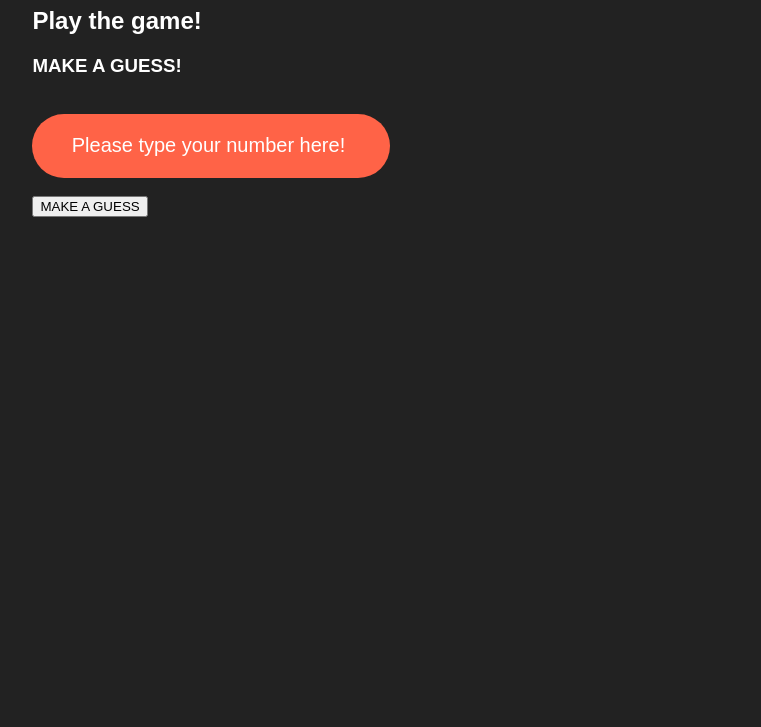
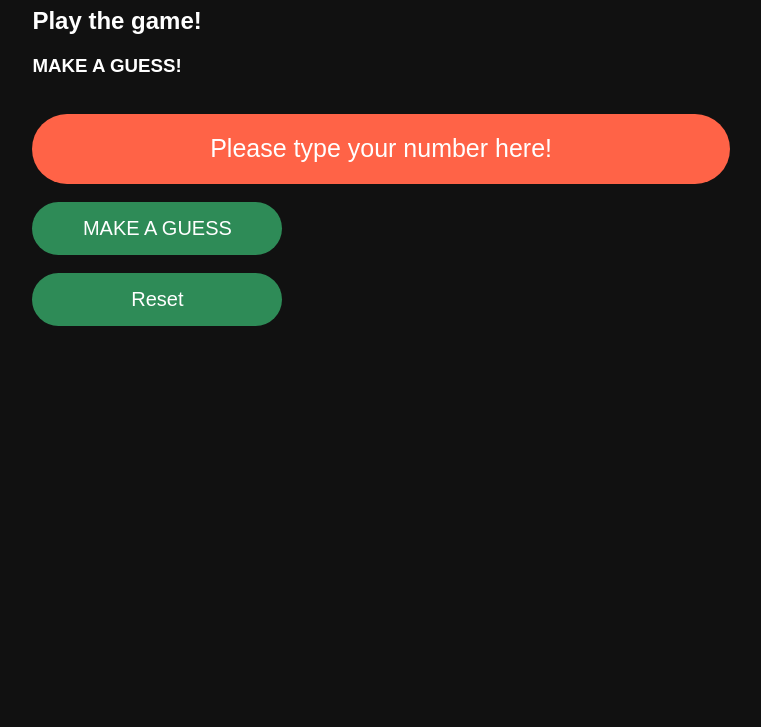
Before and after one commit to Madeline-Carr/number-game, a plain HTML site: page index.html in a window 1280 px wide. Shown: the part 73-800 px from the top of the page, without its empty margins (102-863 px from the left). Drawn offline with Linux system fonts and the light colour scheme.

Commit message:
The game will restart
The game will now restart when someone wins or when the restart button is clicked. Also there is a bit more added to the CSS.

```diff
--- a/index.html
+++ b/index.html
@@ -12,13 +12,15 @@
     <h1>Guess the Number!</h1>
     <h2>Play the game!</h2>
 
-    <h3 class="response">MAKE A GUESS!</h3>
+    <h3 class="dave">MAKE A GUESS!</h3>
       <br>
-      <input type="text" id="guess" name= "guess" placeholder="Please type your number here! ">
+      <input type="text" id="guess" name= "guess" placeholder="Please type your number here!" autocomplete="off" >
       <br>
       <br>
       <button onclick="makeVar()">MAKE A GUESS</button>
-    </form>
+      <br>
+      <br>
+      <button onclick="startAgain()">Reset</button>
 
   </div>
 <script src="script.js" charset="utf-8"></script>
--- a/script.js
+++ b/script.js
@@ -8,14 +8,30 @@ function makeVar(){
   var response = document.getElementById("guess").value;
   //Console logs response
   console.log(response);
-
+  // Read the Value and console log a response.
     if (response < randomNumber) {
       console.log("It is higher than that!!!");
     } else if (response > randomNumber) {
       console.log("It is lower than that!!!");
     } else if (response == randomNumber) {
       console.log("YOU WIN!!!");
+      startAgain();
     }else {
       console.log("Please enter a number!!!");
     }
 };
+
+function startAgain() {
+  randomNumber = Math.floor(Math.random()*10)+1;
+  console.log(randomNumber);
+}
+
+//Add enviroment backgrounds.
+//Pick level difficulty.
+//Change responses.
+//
+//
+//
+//
+//
+//
--- a/styles.css
+++ b/styles.css
@@ -1,6 +1,6 @@
 body{
   font-family: sans-serif;
-  background-color: #222;
+  background-color: #111;
   color:white;
 }
 h1{
@@ -19,13 +19,29 @@ input[type=text]{
   border: none;
   border-radius: 80px;
   height: 40px;
-  width: 33%;
+  width: 66%;
   color: white;
-  font-size: 20px;
-  padding: 12px;
+  font-size: 25px;
+  padding: 15px;
+  outline:none;
+  text-align: center;
 }
 
 input::placeholder {
   color: white;
   text-align: center;
 }
+
+button{
+  background-color: seagreen;
+  color: white;
+  padding: 15px;
+  font-size: 20px;
+  border-radius: 80px;
+  border: none;
+  width: 250px;
+}
+button:hover {
+  background-color: rgb(39, 84, 40);
+  outline: none;
+}
```
